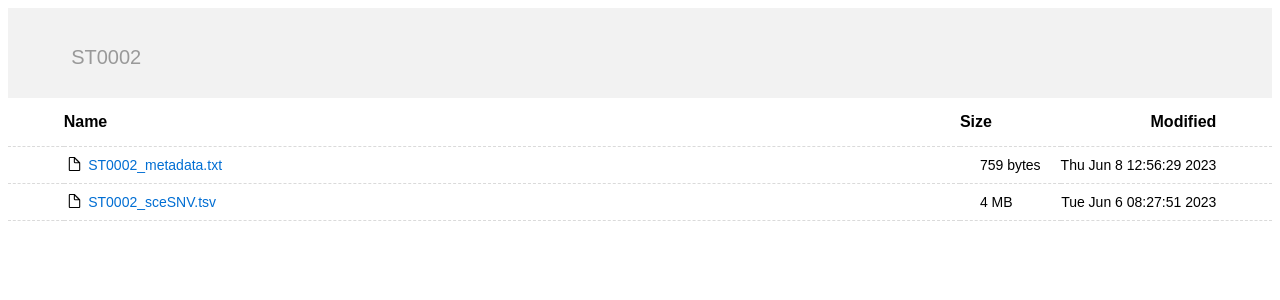
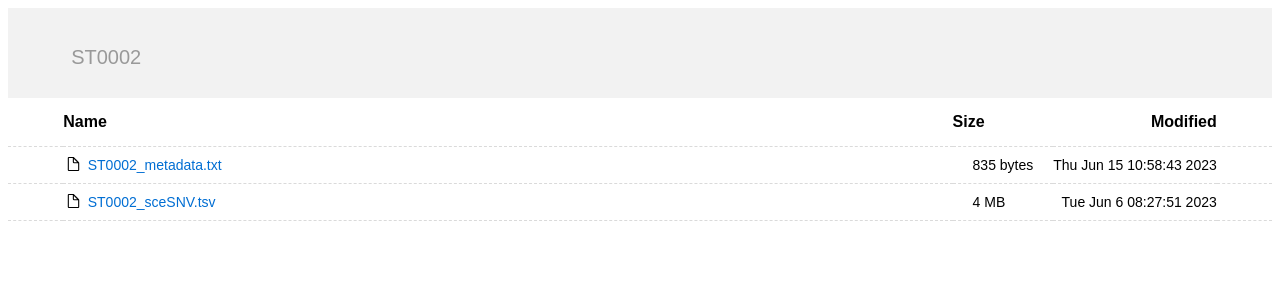
Before and after one commit to HorvathLab/exscsnv-catalog, a Jekyll site: the page data/study/ST0002/index.html, which Jekyll copies as it is, in a window 1280 px wide. Shown: the top 300 px of the page. Built offline with Jekyll 4.4.1, drawn with Linux system fonts in a browser that asks for light colours.

Commit message:
updates to index

```diff
--- a/data/study/ST0001/index.html
+++ b/data/study/ST0001/index.html
@@ -266,8 +266,8 @@
                     <span class="name">ST0001_metadata.txt</span>
                 </a>
             </td>
-            <td data-order="1076">1 KB</td>
-            <td class="hideable"><time datetime="2023-06-08T12:55:34">Thu Jun  8 12:55:34 2023</time></td>
+            <td data-order="1190">1 KB</td>
+            <td class="hideable"><time datetime="2023-06-15T10:57:26">Thu Jun 15 10:57:26 2023</time></td>
             <td class="hideable"></td>
         </tr>
 
--- a/data/study/ST0002/index.html
+++ b/data/study/ST0002/index.html
@@ -266,8 +266,8 @@
                     <span class="name">ST0002_metadata.txt</span>
                 </a>
             </td>
-            <td data-order="759">759 bytes</td>
-            <td class="hideable"><time datetime="2023-06-08T12:56:29">Thu Jun  8 12:56:29 2023</time></td>
+            <td data-order="835">835 bytes</td>
+            <td class="hideable"><time datetime="2023-06-15T10:58:43">Thu Jun 15 10:58:43 2023</time></td>
             <td class="hideable"></td>
         </tr>
 
```
